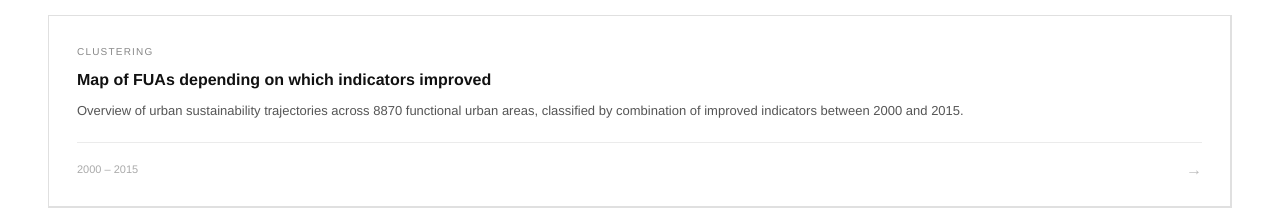
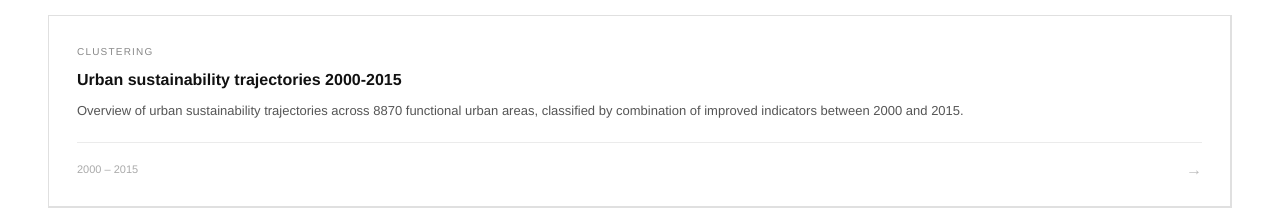
Before and after one commit to anouckbln/projet-de-master-ablouin, a plain HTML site: page index.html in a window 1280 px wide. Shown: the part 552-760 px from the top of the page. Drawn offline with Linux system fonts and the light colour scheme.

Commit message:
Update map card title for urban sustainability

```diff
--- a/index.html
+++ b/index.html
@@ -271,7 +271,7 @@
 
     <a class="map-card" href="Evolution_of_FUAs_Clustering.html">
       <div class="map-card-tag">Clustering</div>
-      <div class="map-card-title">Map of FUAs depending on which indicators improved</div>
+      <div class="map-card-title">Urban sustainability trajectories 2000-2015</div>
       <div class="map-card-desc">Overview of urban sustainability trajectories across 8870 functional urban areas, classified by combination of improved indicators between 2000 and 2015.</div>
       <div class="map-card-footer">
         <span>2000 – 2015</span>
```
